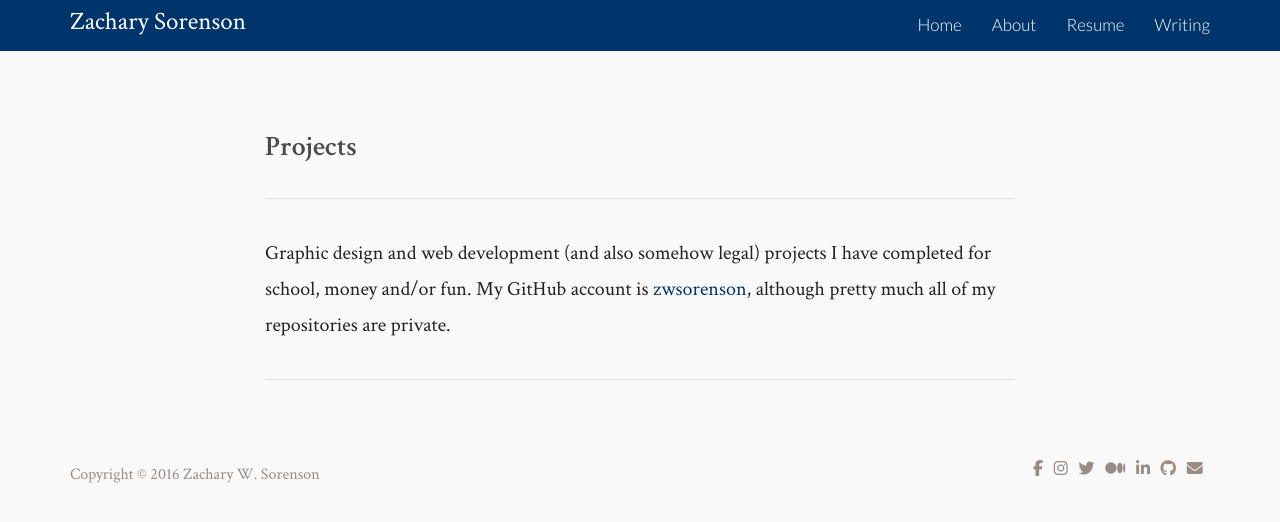
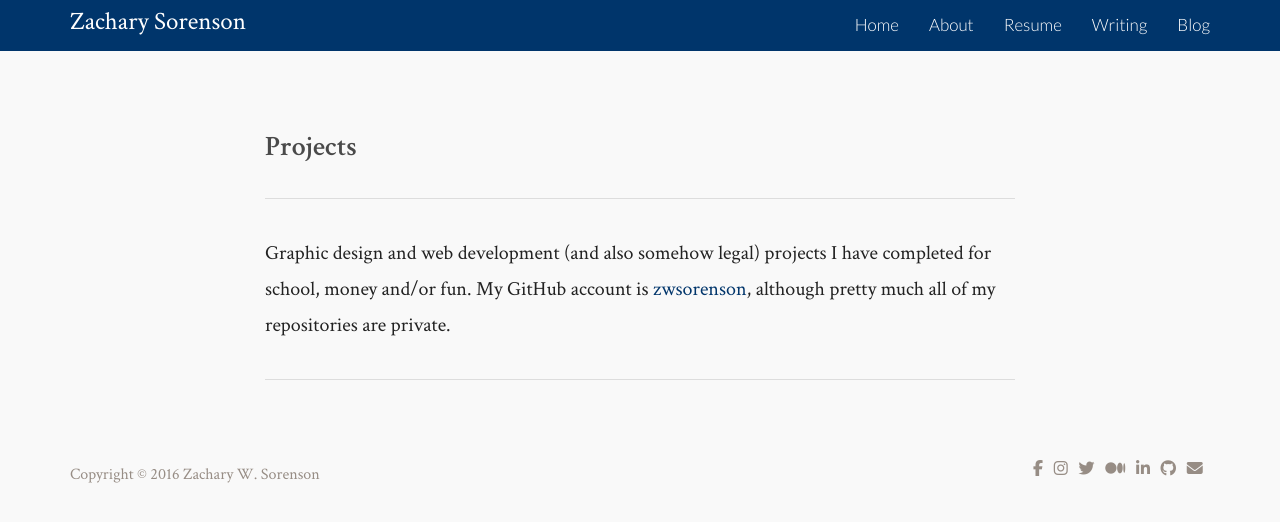
Before and after one commit to zwsorenson/zwsorenson.github.io, a Jekyll site: the page built from projects/index.html, in a window 1280 px wide. Shown: the top 522 px of the page. Built offline with Jekyll 4.4.1, drawn with Linux system fonts in a browser that asks for light colours; nearby versions of some CDN libraries; comment, search, counter and statistics services are not loaded.

Commit message:
added blog back

```diff
--- a/_includes/navbar_contents.html
+++ b/_includes/navbar_contents.html
@@ -30,9 +30,9 @@
             <li {% if page.url contains "/writing/" %} class="" {% endif %}>
                 <a href="/writing/">Writing</a>
             </li>
-            <!-- <li {% if page.url contains "/blog/" %} class="" {% endif %}>
+            <li {% if page.url contains "/blog/" %} class="" {% endif %}>
                 <a href="/blog/">Blog</a>
-            </li> -->
+            </li>
         </ul>
     </div><!--/.nav-collapse -->
 </div>
--- a/index.html
+++ b/index.html
@@ -12,10 +12,6 @@
             <hr>
 
             {% for post in site.posts limit: 12 %}
-                {% if post.categories contains "blog" %}
-                    {% continue %}
-                {% endif %}
-
                 {% if post.categories contains "social" %}
 
                     {% if post.next %}
```
